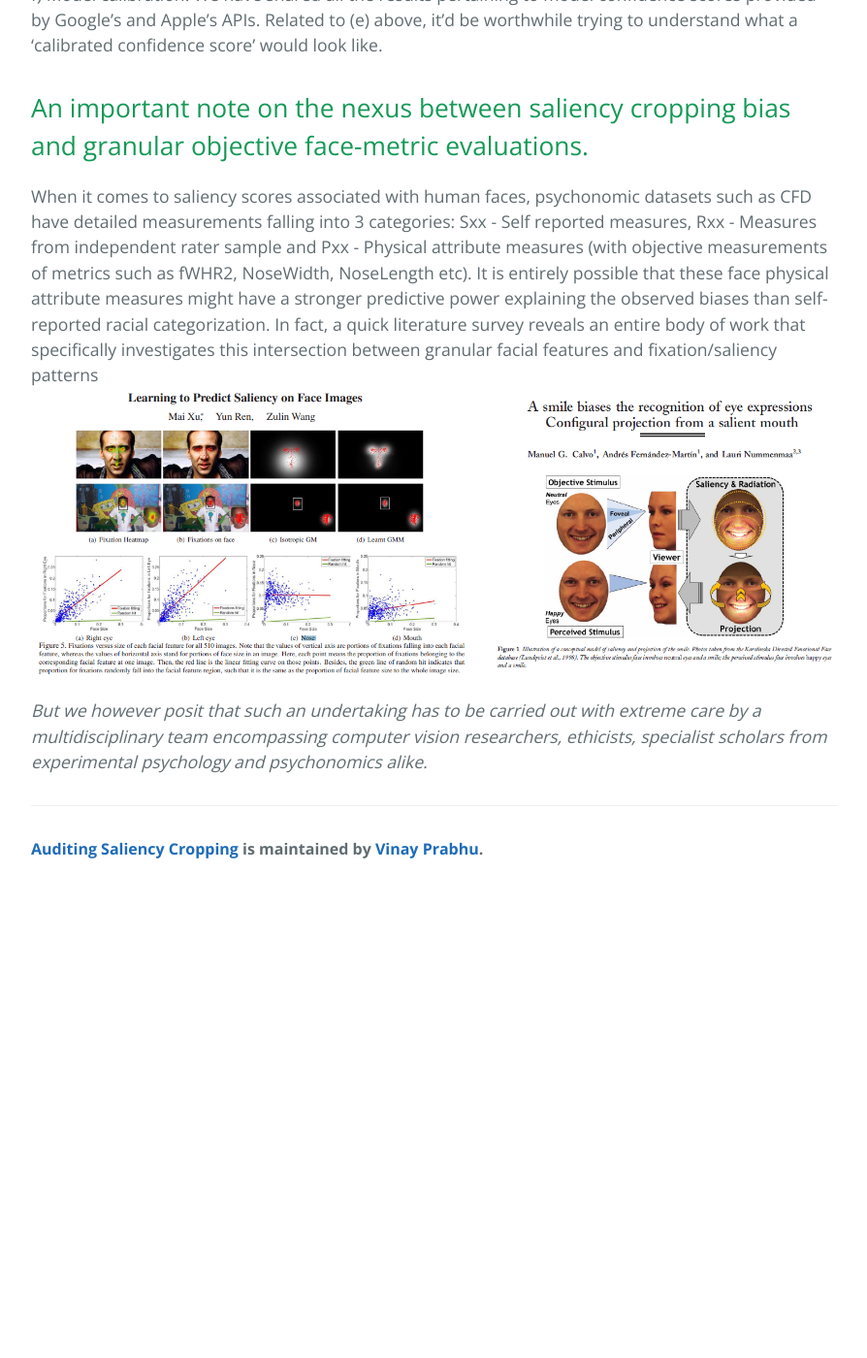
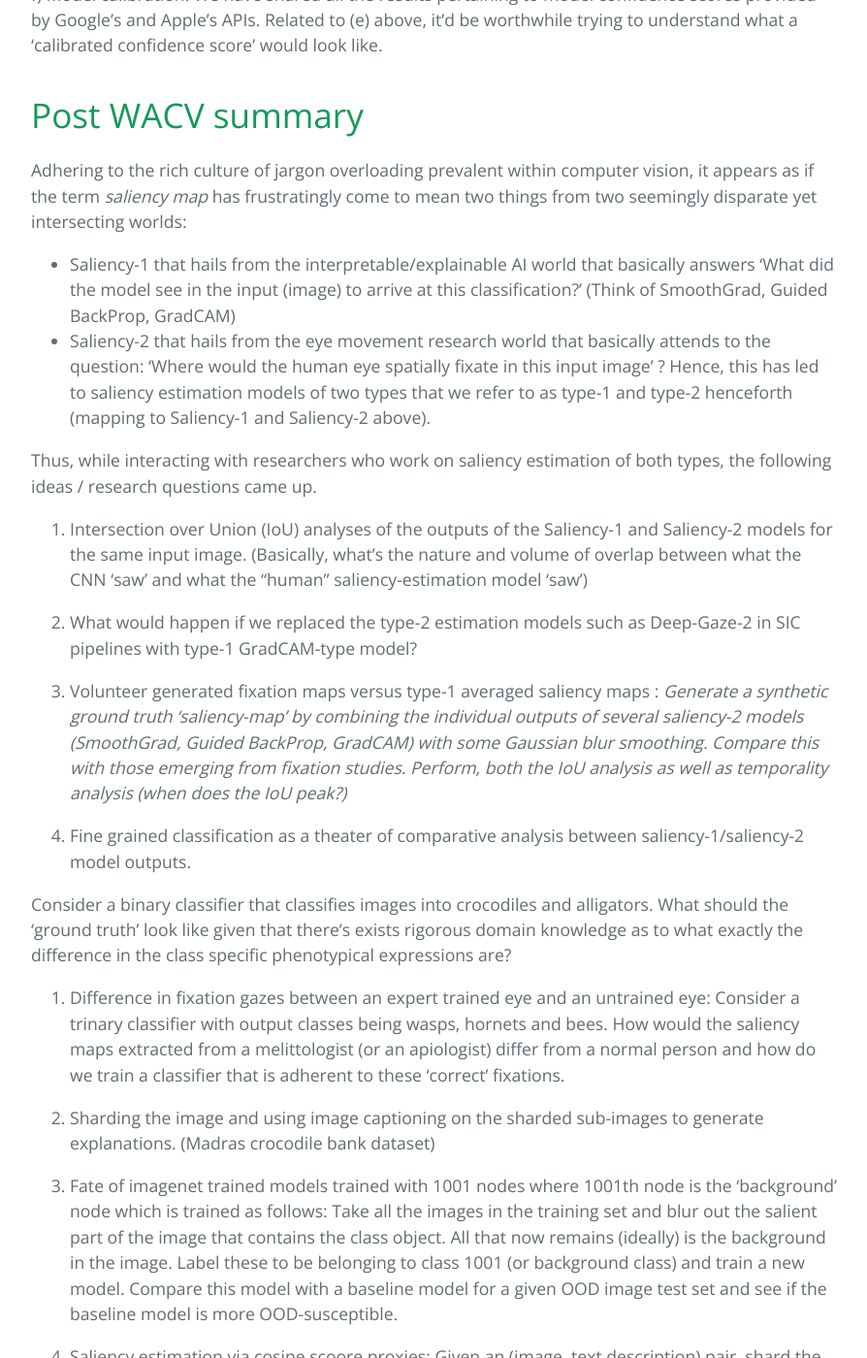
Before and after one commit to vinayprabhu/Saliency_Image_Cropping, a Jekyll site: the page built from future_work.md, in a window 1280 px wide and 1400 px high, scrolled down 1078 px. Shown: the whole window at 97% size, without its empty margins (192-1086 px from the left). Built offline with Jekyll 4.4.1, drawn with Linux system fonts in a browser that asks for light colours; before the commit the page ends 1997 px from its top, so only the background shows below that; some of the changed text lies outside the part shown.

Commit message:
Update future_work.md

```diff
--- a/future_work.md
+++ b/future_work.md
@@ -26,6 +26,41 @@ e) Abstention class modeling with saliency cropping frameworks (Knowing when not
 
 f) Model calibration: We have shared all the results pertaining to model confidence scores provided by Google's and Apple's APIs. Related to (e) above, it'd be worthwhile trying to understand what a 'calibrated confidence score' would look like.
 
+# Post WACV summary
+Adhering to the rich culture of jargon overloading prevalent within computer vision, it appears as if the term _saliency map_ has frustratingly come to mean two things from two seemingly disparate yet intersecting worlds:
+
+- Saliency-1 that hails from the interpretable/explainable AI world that basically answers ‘What did the model see in the input (image) to arrive at this classification?’ (Think of SmoothGrad, Guided BackProp, GradCAM)
+- Saliency-2 that hails from the eye movement research world that basically attends to the question: ‘Where would the human eye spatially fixate in this input image’ ?
+Hence, this has led to saliency estimation models of two types that we refer to as type-1 and type-2 henceforth (mapping to Saliency-1 and Saliency-2 above).
+
+
+Thus, while interacting with researchers who work on saliency estimation of both types, the following ideas / research questions came up.
+
+1. Intersection over Union (IoU) analyses of the outputs of the Saliency-1 and Saliency-2 models for the same input image.
+(Basically, what’s the nature and volume of overlap between what the CNN ‘saw’ and what the “human” saliency-estimation model ‘saw’)
+
+2. What would happen if we replaced the type-2 estimation models such as Deep-Gaze-2 in SIC pipelines with type-1 GradCAM-type model?
+
+3. Volunteer generated fixation maps versus type-1 averaged saliency maps :
+_Generate a synthetic ground truth ‘saliency-map’ by combining the individual outputs of several saliency-2 models (SmoothGrad, Guided BackProp, GradCAM) with some Gaussian blur smoothing. Compare this with those emerging from fixation studies.  Perform, both the IoU analysis as well as temporality analysis (when does the IoU peak?)_
+
+4. Fine grained classification as a theater of comparative analysis between saliency-1/saliency-2 model outputs.
+
+Consider a binary classifier that classifies images into crocodiles and alligators.
+What should the 'ground truth' look like given that there's exists rigorous domain knowledge as to what exactly the difference in the class specific phenotypical expressions are?
+
+5. Difference in fixation gazes between an expert trained eye and an untrained eye:
+ Consider a trinary classifier with output classes being wasps, hornets and bees. How would the saliency maps extracted from a melittologist (or an apiologist) differ from a normal person and how do we train a classifier that is adherent to these 'correct' fixations.
+
+6. Sharding the image and using image captioning on the sharded sub-images to generate explanations. (Madras crocodile bank dataset)
+
+7. Fate of imagenet trained models trained with 1001 nodes where 1001th node is the ‘background’ node which is trained as follows:
+Take all the images in the training set and blur out the salient part of the image that contains the class object. All that now remains (ideally) is the background in the image. Label these to be belonging to class 1001 (or background class) and train a new model. Compare this model with a baseline model for a given OOD image test set and see if the baseline model is more OOD-susceptible.
+
+8. Saliency estimation via cosine scoore proxies: Given an (image, text description) pair, shard the image into sub-images. For each sub-image generate caption and compute cosine distance with the true textual description. That cosine distance will serve to be a proxy for saliency score for that sub-image or patch.
+Replace random patches in papers such as FARL with saliency-1/saliency-2 patches to force the neural network to learn the fine-grained features better.
+
+
 ## An important note on the nexus between saliency cropping bias and granular objective face-metric evaluations.
 
 When it comes to saliency scores associated with human faces, psychonomic datasets such as CFD have detailed measurements falling into 3 categories: Sxx - Self reported measures, Rxx - Measures from independent rater sample and Pxx - Physical attribute measures (with objective measurements of metrics such as fWHR2, NoseWidth, NoseLength etc). It is entirely possible that these face physical attribute measures might have a stronger predictive power explaining the observed biases than self-reported racial categorization. In fact, a quick literature survey reveals an entire body of work that specifically investigates this intersection between granular facial features and fixation/saliency patterns
```
